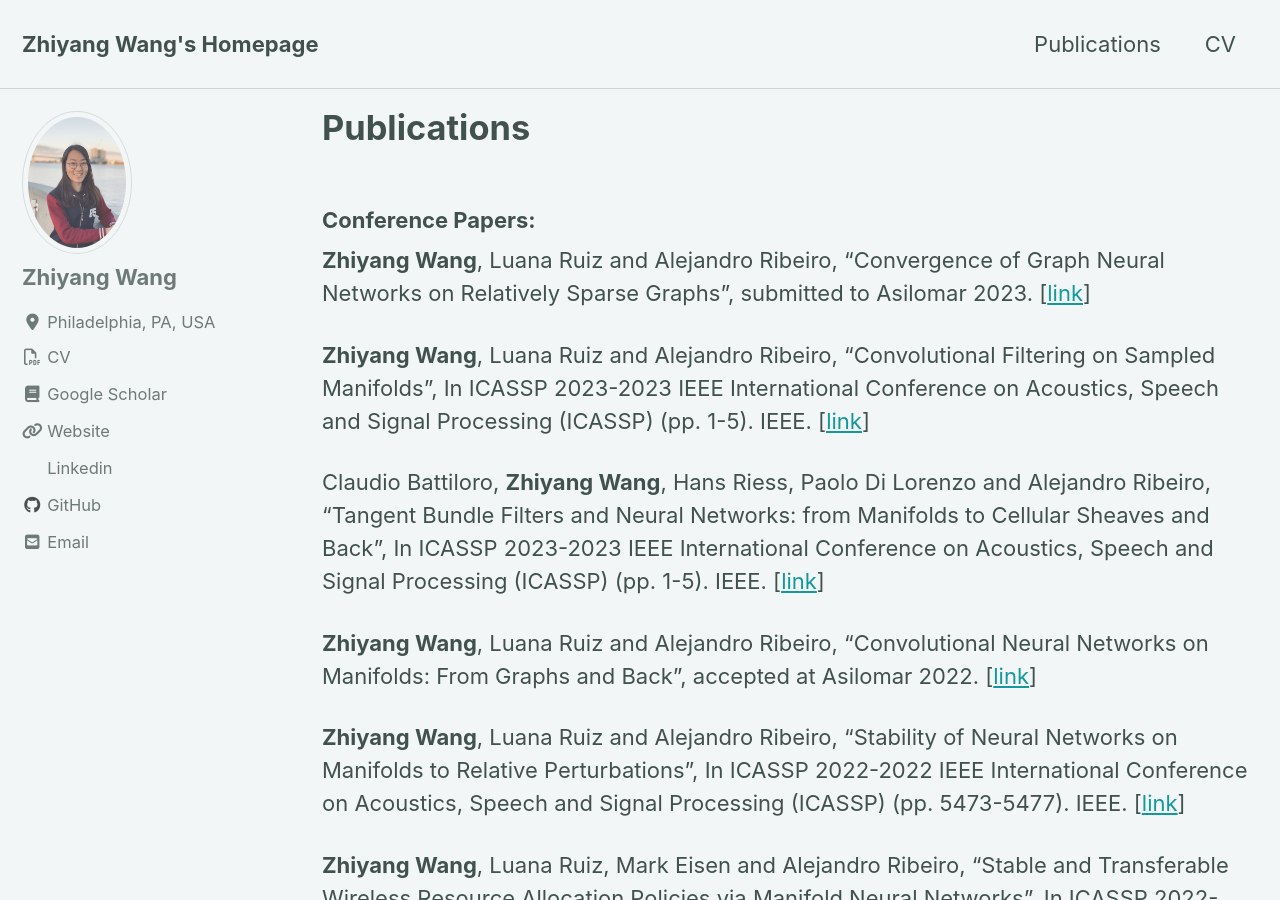
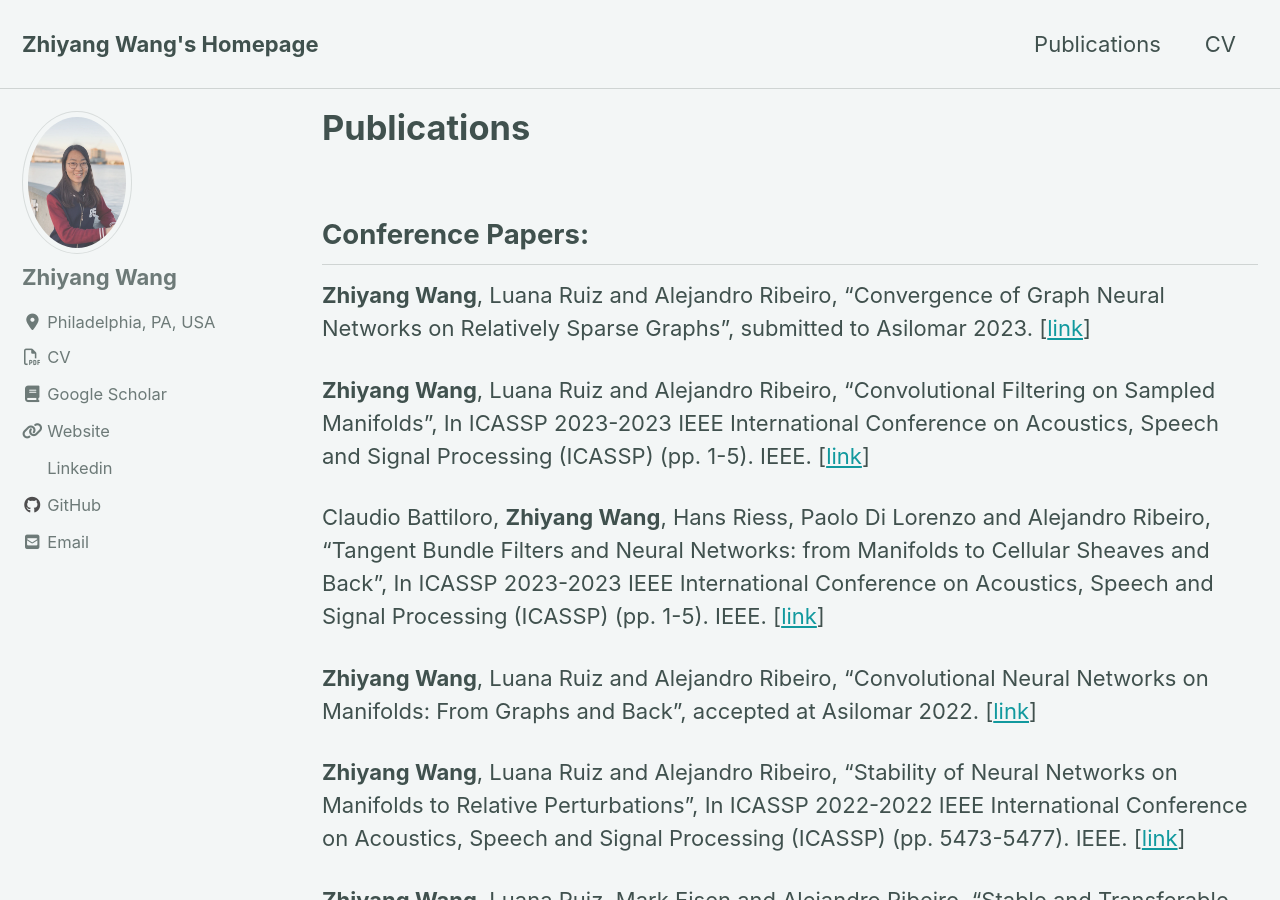
Before and after one commit to Zhiyang43/zhiyang43.github.io, a Jekyll site: the page built from _pages/publications.md, in a window 1280 px wide and 900 px high. Built offline with Jekyll 4.4.1, drawn with Linux system fonts in a browser that asks for light colours; cached includes are drawn as plain includes; nearby versions of some CDN libraries.

```diff
--- a/_pages/publications.md
+++ b/_pages/publications.md
@@ -8,7 +8,7 @@ author_profile: true
 
 
 
-<h3>Conference Papers:</h3>
+<h2>Conference Papers:</h2>
 <b>Zhiyang Wang</b>, Luana Ruiz and Alejandro Ribeiro, "Convergence of Graph Neural Networks on Relatively Sparse Graphs", submitted to Asilomar 2023.  [[link](/Papers/Asilomar2023.pdf)]<br>
 
 <b>Zhiyang Wang</b>, Luana Ruiz and Alejandro Ribeiro, "Convolutional Filtering on Sampled Manifolds", In ICASSP 2023-2023 IEEE International Conference on Acoustics, Speech and Signal Processing (ICASSP) (pp. 1-5). IEEE.  [[link](/Papers/sampledmanifolds.pdf)]<br>
@@ -43,7 +43,7 @@ Cong Shen, <b>Zhiyang Wang</b>, Sofia S Villar and Mihaela van der Schaar, "Lear
 <b>Zhiyang Wang</b>, Cong Shen, Xiliang Luo, Mihaela van der Schaar, "Learn to Adapt: Self-Optimizing Small Cell Transmit Power with Correlated Bandit Learning,"IEEE International Conference on Communications (ICC), 2017.<br>
 
 
-<h3>Journal Papers:</h3>
+<h2>Journal Papers:</h2>
 <b>Zhiyang Wang</b>, Luana Ruiz and  Alejandro Ribeiro, "Geometric Graph Filters and Neural Networks: Limit Properties and Discriminability Trade-offs," submitted to IEEE Transactions on Signal Processing. <br>
 
 Claudio Battiloro, <b>Zhiyang Wang</b>, Hans Riess, Paolo Di Lorenzo and Alejandro Ribeiro, "Tangent Bundle Convolutional Learning: from Manifolds to Cellular Sheaves and Back", submitted to IEEE Transactions on Signal Processing. <br>
```
